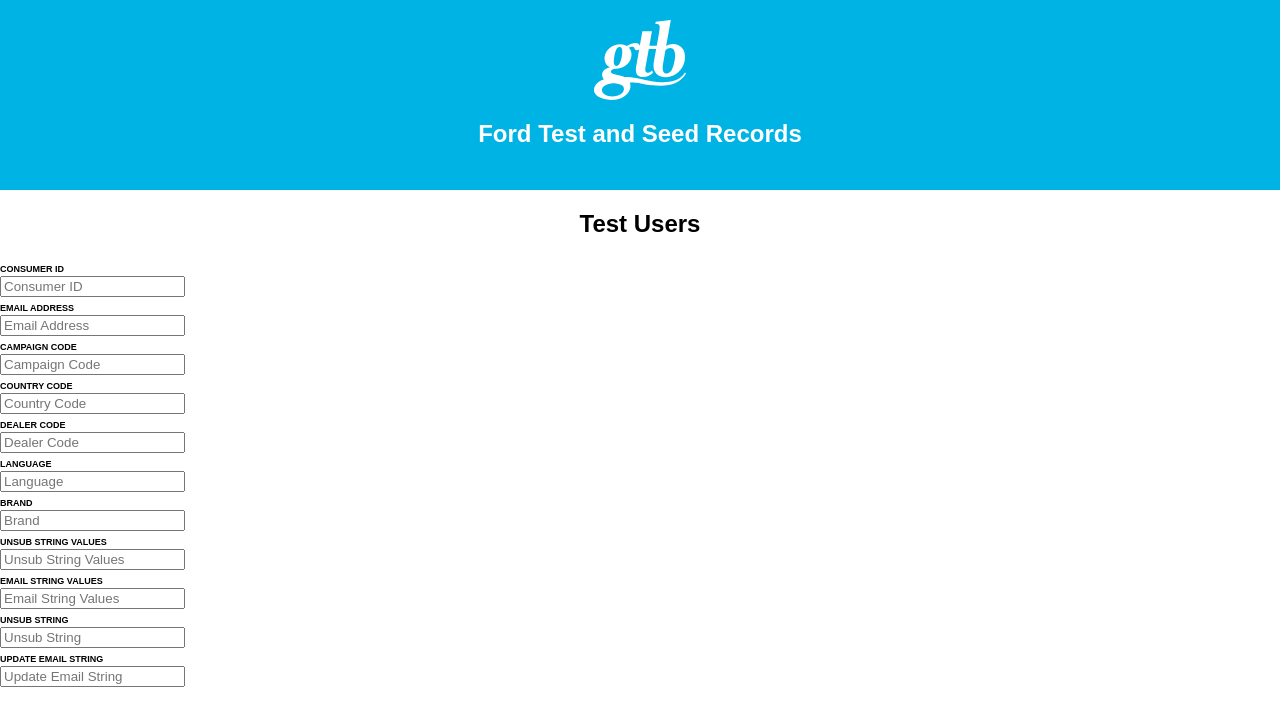
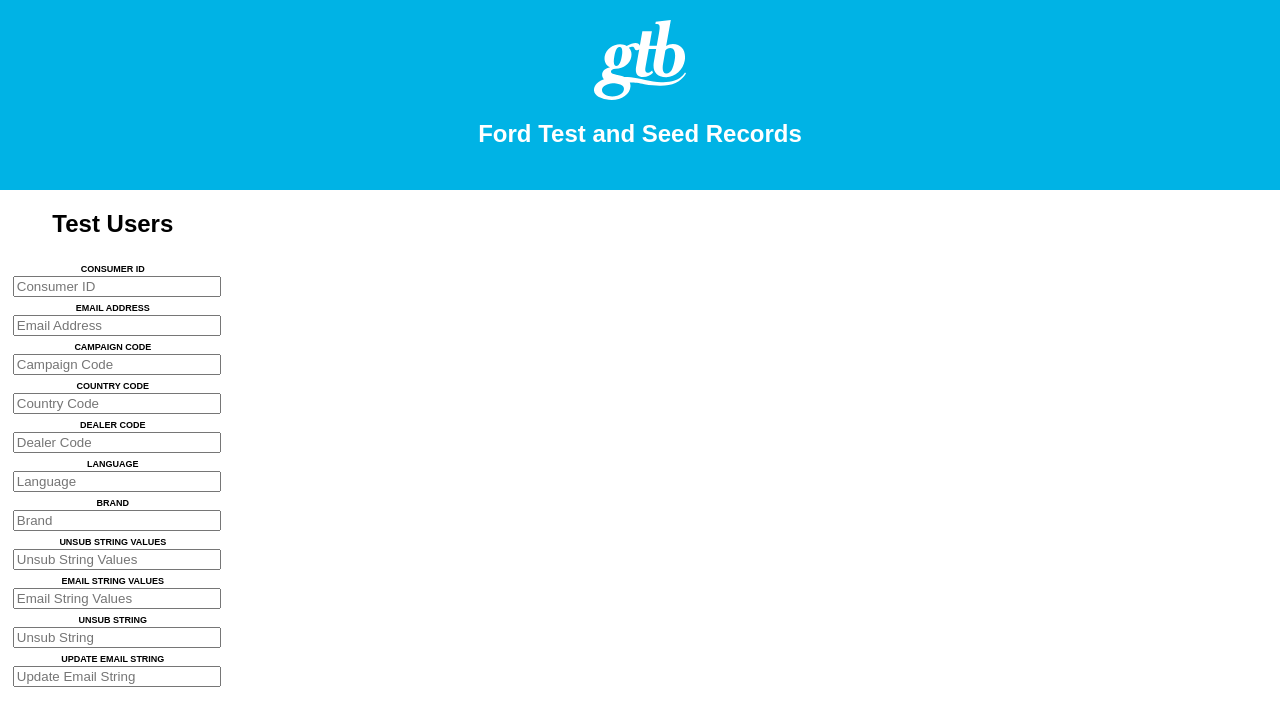
Before and after one commit to donaldb/ford-test-db, a React (Create React App) app: page / in a window 1280 px wide. Shown: the top 726 px of the page. Built offline with nearby package versions, Linux system fonts and the light colour scheme.

Commit message:
Updated adduserform

```diff
--- a/src/components/AddUserForm.js
+++ b/src/components/AddUserForm.js
@@ -24,47 +24,47 @@
     return (
         <div>
           <form ref={(input) => this.userForm = input} className="user-edit" onSubmit={(e) => this.createUser(e)}>
-            <div class="field">
+            <div class="inputField">
               <label htmlFor="CID">Consumer ID</label>
               <input pattern=".+" id="CID" type="text" placeholder="Consumer ID" ref={(input) => this.CID = input} />
             </div>
-            <div class="field">
+            <div class="inputField">
               <label htmlFor="EM">Email Address</label>
               <input pattern=".+" id="EM" type="text" placeholder="Email Address" ref={(input) => this.EM = input} />
             </div>
-            <div class="field">
+            <div class="inputField">
               <label htmlFor="CRI">Campaign Code</label>
               <input pattern=".+" id="CRI" type="text" placeholder="Campaign Code" ref={(input) => this.CRI = input} />
             </div>
-            <div class="field">
+            <div class="inputField">
               <label htmlFor="CCC">Country Code</label>
               <input pattern=".+" id="CCC" type="text" placeholder="Country Code" ref={(input) => this.CCC = input} />
             </div>
-            <div class="field">
+            <div class="inputField">
               <label htmlFor="DC">Dealer Code</label>
               <input pattern=".+" id="DC" type="text" placeholder="Dealer Code" ref={(input) => this.DC = input} />
             </div>
-            <div class="field">
+            <div class="inputField">
               <label htmlFor="L">Language</label>
               <input pattern=".+" id="L" type="text" placeholder="Language" ref={(input) => this.L = input} />
             </div>
-            <div class="field">
+            <div class="inputField">
               <label htmlFor="BR">Brand</label>
               <input pattern=".+" id="BR" type="text" placeholder="Brand" ref={(input) => this.BR = input} />
             </div>
-            <div class="field">
+            <div class="inputField">
               <label htmlFor="Unsub_string_values">Unsub String Values</label>
               <input pattern=".+" id="Unsub_string_values" type="text" placeholder="Unsub String Values" ref={(input) => this.Unsub_string_values = input} />
             </div>
-            <div class="field">
+            <div class="inputField">
               <label htmlFor="Email_string_values">Email String Values</label>
               <input pattern=".+" id="Email_string_values" type="text" placeholder="Email String Values" ref={(input) => this.Email_string_values = input} />
             </div>
-            <div class="field">
+            <div class="inputField">
               <label htmlFor="Unsub_String">Unsub String</label>
               <input pattern=".+" id="Unsub_String" type="text" placeholder="Unsub String" ref={(input) => this.Unsub_String = input} />
             </div>
-            <div class="field">
+            <div class="inputField">
               <label htmlFor="Update_Email_String">Update Email String</label>
               <input pattern=".+" id="Update_Email_String" type="text" placeholder="Update Email String" ref={(input) => this.Update_Email_String = input} />
             </div>
--- a/src/components/App.js
+++ b/src/components/App.js
@@ -1,15 +1,14 @@
 import React, { Component } from 'react';
 import logo from '../images/gtb_white.svg';
-import '../css/App.css';
 import Intro from './Intro';
 
 class App extends Component {
   render() {
     return (
-      <div className="App">
-        <header className="App-header">
-          <img src={logo} className="App-logo" alt="logo" />
-          <h1 className="App-title">Ford Test and Seed Records</h1>
+      <div className="app">
+        <header className="appHeader">
+          <img src={logo} className="appLogo" alt="logo" />
+          <h1 className="appTitle">Ford Test and Seed Records</h1>
         </header>
         <Intro />
       </div>
--- a/src/components/Intro.js
+++ b/src/components/Intro.js
@@ -4,7 +4,7 @@
 class Intro extends React.Component {
     render() {
       return (
-          <div>
+          <div id="addUserForm">
             <h2>Test Users</h2>
             <AddUserForm addUser={this.props.addUser} />
           </div>
--- a/src/css/App.css
+++ /dev/null
@@ -1,28 +0,0 @@
-.App {
-  text-align: center;
-}
-
-.App-logo {
-  /*animation: App-logo-spin infinite 20s linear;*/
-  height: 80px;
-}
-
-.App-header {
-  background-color: #00B3E5;
-  height: 150px;
-  padding: 20px;
-  color: white;
-}
-
-.App-title {
-  font-size: 1.5em;
-}
-
-.App-intro {
-  font-size: large;
-}
-
-@keyframes App-logo-spin {
-  from { transform: rotate(0deg); }
-  to { transform: rotate(360deg); }
-}
--- a/src/css/index.css
+++ b/src/css/index.css
@@ -4,6 +4,50 @@
   font-family: sans-serif;
 }
 
-.field { position:relative; width: 160px; text-align:left; }
-.field label { position:relative; text-transform:uppercase; font-weight:bold; font-size:9px; }
-.field input { position: relative; }
+.app {
+  text-align: center;
+}
+
+.appLogo {
+  /*animation: App-logo-spin infinite 20s linear;*/
+  height: 80px;
+}
+
+.appHeader {
+  background-color: #00B3E5;
+  height: 150px;
+  padding: 20px;
+  color: white;
+}
+
+.appTitle {
+  font-size: 1.5em;
+}
+
+.appIntro {
+  font-size: large;
+}
+
+@keyframes App-logo-spin {
+  from { transform: rotate(0deg); }
+  to { transform: rotate(360deg); }
+}
+
+#addUserForm {
+  width: 200px;
+  margin-left:1%
+}
+
+.inputField {
+  position:relative;
+}
+.inputField label {
+  position:relative;
+  text-transform:uppercase;
+  font-weight:bold;
+  font-size:9px;
+}
+.inputField input {
+  position: relative;
+  width: 200px;
+}
```
